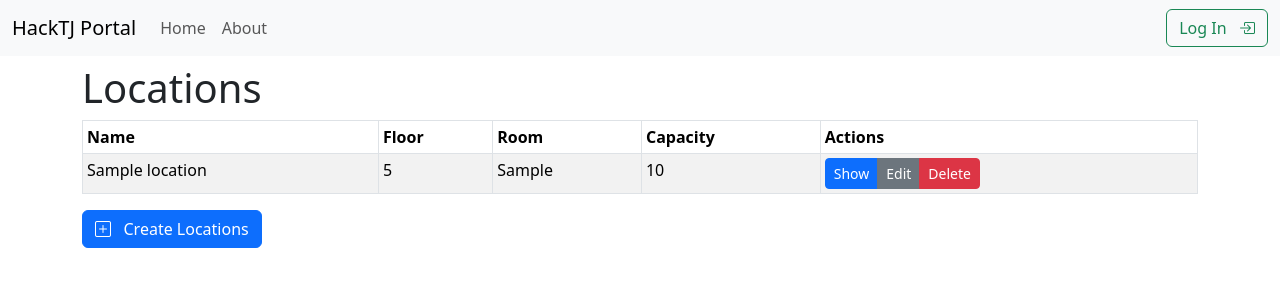
After one commit to HackTJ/portal, a Django app: page /locations/ in a window 1280 px wide. The commit adds this page. Shown: the top 300 px of the page. Run offline with Django 5.2, Linux system fonts and the light colour scheme; tables that the repository leaves empty hold one stand-in row (values such as "Sample post"); some libraries are stand-ins or nearby versions.

Commit message:
Add CRUD functionality for locations

```diff
--- a/portal/apps/locations/models.py
+++ b/portal/apps/locations/models.py
@@ -32,12 +32,14 @@ class Location(models.Model):
             raise ValidationError("Room number must start with the floor number.")
 
     def __str__(self):
-        value = self.room if self.room else f"F-{self.floor}"
-        if self.name:
-            value += f" ({self.name})"
-        if self.capacity:
-            value += f" [{self.capacity}]"
-        return value
+        if self.name and self.room:
+            return f"{self.room} {self.name}"
+        elif self.name:
+            return self.name
+        elif self.room:
+            return self.room
+        else:
+            return f"Location {self.id}"
 
     def __repr__(self):
         return f"<Location: {self.__str__()}>"
--- /dev/null
+++ b/portal/apps/locations/templates/locations/list.html
@@ -0,0 +1,28 @@
+<table class="table table-striped table-sm table-bordered">
+  <thead>
+    <tr>
+      <th>Name</th>
+      <th>Floor</th>
+      <th>Room</th>
+      <th>Capacity</th>
+      <th>Actions</th>
+    </tr>
+  </thead>
+  <tbody>
+    {% for location in locations %}
+      <tr>
+        <td>{{ location.name }}</td>
+        <td>{{ location.floor }}</td>
+        <td>{{ location.room }}</td>
+        <td>{{ location.capacity }}</td>
+        <td>
+          <div class="btn-group">
+            <a href="{% url 'locations:detail' location.id %}" class="btn btn-primary btn-sm">Show</a>
+            <a href="{% url 'locations:update' location.id %}" class="btn btn-secondary btn-sm">Edit</a>
+            <a href="{% url 'locations:delete' location.id %}" class="btn btn-danger btn-sm">Delete</a>
+          </div>
+        </td>
+      </tr>
+    {% endfor %}
+  </tbody>
+</table>
--- /dev/null
+++ b/portal/apps/locations/templates/locations/location_list.html
@@ -0,0 +1,19 @@
+{% extends "base.html" %}
+
+{% block title %}HackTJ Portal: Manage Locations{% endblock %}
+
+{% block content %}
+  <h1>Locations</h1>
+  {% include 'locations/list.html' with locations=locations %}
+  <a href="{% url 'locations:create' %}" class="btn btn-primary">
+    <i class="bi bi-plus-square"></i>
+    &nbsp;
+    Create Locations
+  </a>
+  {% if request.user.is_admin_admin %}
+    <a href="{% url 'admin:locations_location_changelist' %}" class="btn">
+      <i class="bi bi-gear"></i>
+      Admin
+    </a>
+  {% endif %}
+{% endblock %}
--- a/portal/apps/locations/templates/locations/repr.html
+++ b/portal/apps/locations/templates/locations/repr.html
@@ -1,7 +1,9 @@
 {% if location.name %}
   <li class="list-group-item">{{ location.name }}</li>
 {% endif %}
+
 <li class="list-group-item">Floor {{ location.floor }}</li>
+
 {% if location.room %}
   <li class="list-group-item">Room {{ location.room }}</li>
 {% endif %}
--- /dev/null
+++ b/portal/apps/locations/urls.py
@@ -0,0 +1,12 @@
+from django.urls import path
+
+from . import views
+
+
+urlpatterns = [
+    path("", views.LocationListView.as_view(), name="list"),
+    path("create/", views.LocationCreateView.as_view(), name="create"),
+    path("<int:location_id>/", views.LocationDetailView.as_view(), name="detail"),
+    path("<int:location_id>/update/", views.LocationUpdateView.as_view(), name="update"),
+    path("<int:location_id>/delete/", views.LocationDeleteView.as_view(), name="delete"),
+]
--- a/portal/apps/locations/views.py
+++ b/portal/apps/locations/views.py
@@ -1,3 +1,50 @@
-from django.shortcuts import render
+from django.urls import reverse_lazy
+from django.views.generic import ListView, DetailView, CreateView, UpdateView, DeleteView
 
-# Create your views here.
+from .models import Location
+
+
+class LocationListView(ListView):
+    context_object_name = "locations"
+    model = Location
+
+
+class LocationCreateView(CreateView):
+    context_object_name = "location"
+    extra_context = {"title": "Create Location"}
+    fields = ["name", "floor", "room", "capacity"]
+    model = Location
+    pk_url_kwarg = "location_id"
+    template_name = "obj_form.html"
+
+    def get_success_url(self):
+        return reverse_lazy("locations:detail", kwargs={"location_id": self.object.id})
+
+
+class LocationDetailView(DetailView):
+    context_object_name = "location"
+    model = Location
+    pk_url_kwarg = "location_id"
+
+
+class LocationUpdateView(UpdateView):
+    context_object_name = "location"
+    extra_context = {"title": "Update Location"}
+    fields = ["name", "floor", "room", "capacity"]
+    model = Location
+    pk_url_kwarg = "location_id"
+    template_name = "obj_form.html"
+
+    def get_success_url(self):
+        return reverse_lazy("locations:detail", kwargs={"location_id": self.object.id})
+
+
+class LocationDeleteView(DeleteView):
+    context_object_name = "location"
+    extra_context = {"title": "Delete Location"}
+    model = Location
+    pk_url_kwarg = "location_id"
+    template_name = "obj_confirm_delete.html"
+
+    def get_success_url(self):
+        return reverse_lazy("locations:list")
--- a/portal/templates/navbar.html
+++ b/portal/templates/navbar.html
@@ -18,6 +18,9 @@
           {% if request.user.is_admin %}
             <li class="nav-item">
               <a class="nav-link" aria-current="page" href="{% url 'categories:list' %}">Categories</a>
+            </li>
+            <li class="nav-item">
+              <a class="nav-link" aria-current="page" href="{% url 'locations:list' %}">Locations</a>
             </li>
             <li class="nav-item">
               <a class="nav-link" aria-current="page" href="{% url 'projects:list' %}">Projects</a>
--- a/portal/urls.py
+++ b/portal/urls.py
@@ -26,6 +26,10 @@ urlpatterns = [
         include(("portal.apps.categories.urls", "categories"), namespace="categories"),
     ),
     path(
+        "locations/",
+        include(("portal.apps.locations.urls", "locations"), namespace="locations"),
+    ),
+    path(
         "projects/",
         include(("portal.apps.projects.urls", "projects"), namespace="projects"),
     ),
```
Also changed, not shown: portal/apps/locations/templates/locations/location_detail.html (added, +29 -0 lines).
